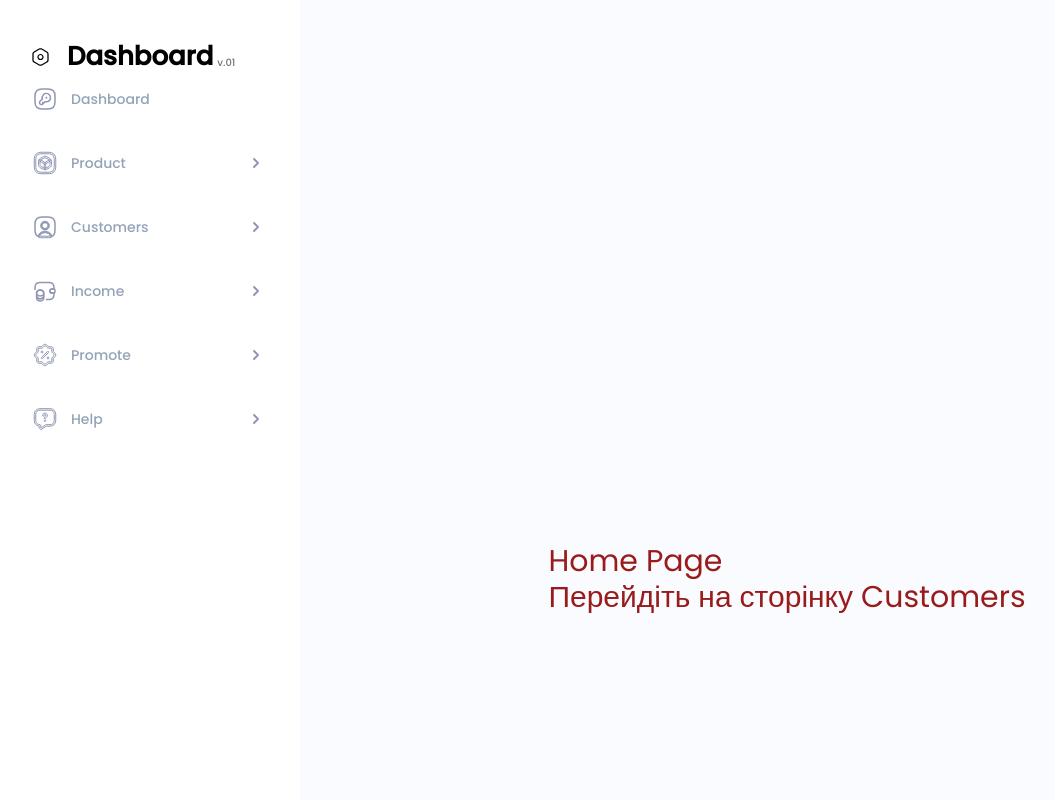
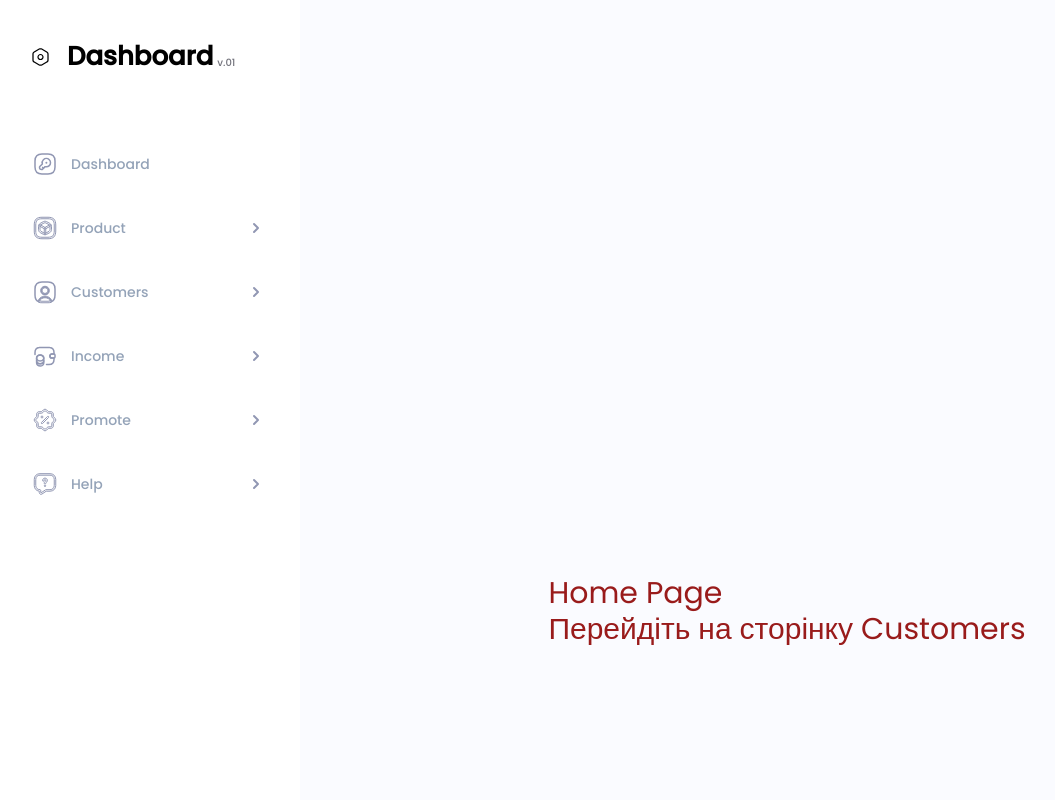
Before and after one commit to PVO-fullstack/test_crm, a Next.js app: page / in a window 1280 px wide. Shown: the top 800 px of the page, without its empty margins (6-1061 px from the left). Built offline with nearby package versions, Linux system fonts and the light colour scheme.

Commit message:
Update SideMenu.tsx

```diff
--- a/app/component/SideMenu/SideMenu.tsx
+++ b/app/component/SideMenu/SideMenu.tsx
@@ -9,7 +9,7 @@ export default function SideMenu({}: Props) {
   return (
     <aside className="shadow">
       <div className=" px-1 flex flex-col md:px-7 pt-[37px] pb-[76px] bg-white  ">
-        <div className="mb-[597px]">
+        <div className="mb-[597px] flex flex-col gap-[65px]">
           <Logo />
           <DashboardList />
         </div>
```
